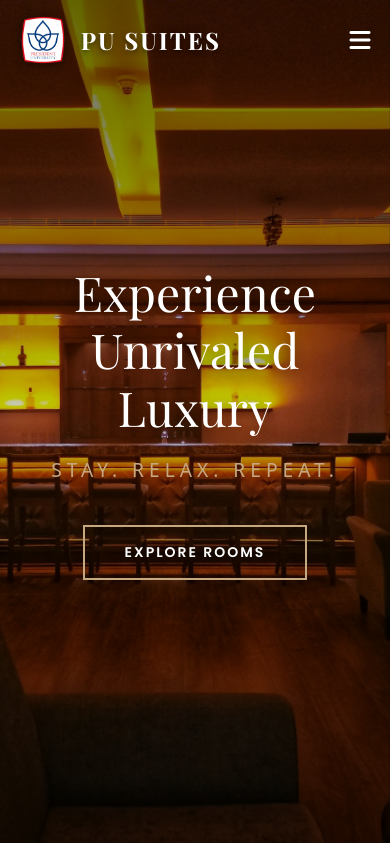
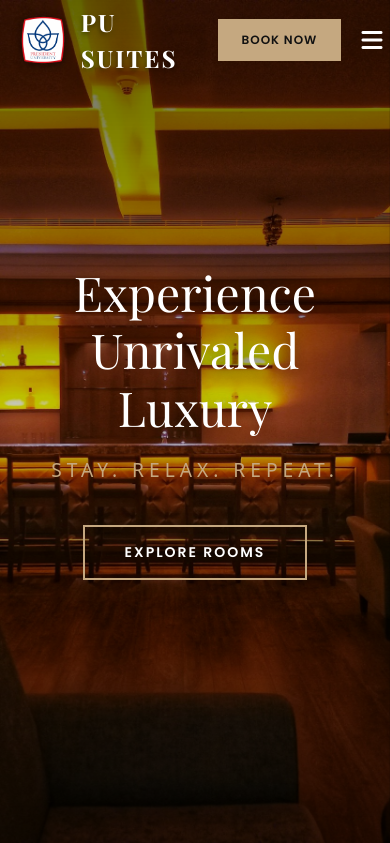
Before and after one commit to Fadhh12/pu_suites, a PHP site: page / in a window 390 px wide. Shown: the top 843 px of the page. Run offline with PHP 8.4, Linux system fonts and the light colour scheme.

Commit message:
fix: eliminate navbar overlap on tablet/small-laptop widths
.nav-links was absolutely centered on the page while the logo sat in normal
flow, so on viewports roughly 900-1100px wide (common laptop/tablet sizes)
the centered links collided with the logo -- text overlapping on top of
each other. Rebuilt .navbar-hotel as a 3-column grid (logo / nav-links /
cta) so each region gets its own track and can never overlap regardless of
viewport width.

Also adds a 'Book Now' CTA button next to the hamburger icon on both
index.php and contact.php, matching the pattern of real hotel sites, and
turns the hamburger from a bare <i> into a proper <button> with an
aria-label for accessibility.

Co-Authored-By: Claude Sonnet 5 <noreply@anthropic.com>

```diff
--- a/css/home.css
+++ b/css/home.css
@@ -76,9 +76,10 @@ h1, h2, h3, h4, h5, h6 {
     width: 100%;
     height: 80px;
     z-index: 1000;
-    display: flex;
-    justify-content: space-between;
+    display: grid;
+    grid-template-columns: auto 1fr auto;
     align-items: center;
+    gap: 20px;
     padding: 0 5%;
     background: transparent;
     transition: var(--transition-smooth);
@@ -117,9 +118,39 @@ h1, h2, h3, h4, h5, h6 {
     list-style: none;
     margin: 0;
     padding: 0;
-    position: absolute;
-    left: 50%;
-    transform: translateX(-50%);
+    justify-content: center;
+    grid-column: 2;
+}
+
+.nav-cta {
+    grid-column: 3;
+    justify-self: end;
+    display: flex;
+    align-items: center;
+    gap: 20px;
+}
+
+.btn-nav-book {
+    display: inline-flex;
+    align-items: center;
+    text-decoration: none;
+    padding: 10px 22px;
+    font-size: 12px;
+    font-weight: 600;
+    text-transform: uppercase;
+    letter-spacing: 1px;
+    color: var(--dark-bg);
+    background-color: var(--primary-color);
+    border: 2px solid var(--primary-color);
+    cursor: pointer;
+    transition: var(--transition-smooth);
+    font-family: var(--font-body);
+    white-space: nowrap;
+}
+
+.btn-nav-book:hover {
+    background-color: transparent;
+    color: var(--text-light);
 }
 
 .menu-toggle {
@@ -127,6 +158,8 @@ h1, h2, h3, h4, h5, h6 {
     color: var(--text-light);
     font-size: 24px;
     cursor: pointer;
+    background: none;
+    border: none;
 }
 
 .nav-links li {
--- a/index.php
+++ b/index.php
@@ -30,15 +30,19 @@ include 'config.php';
       <img class="bluebirdlogo" src="./image/President_University_Logo.png" alt="logo">
       <p>PU SUITES</p>
     </div>
-    <div class="menu-toggle" onclick="toggleMenu()">
-        <i class="fa-solid fa-bars"></i>
-    </div>
     <ul class="nav-links">
       <li><a href="#firstsection" onclick="toggleMenu()">Home</a></li>
+      <li><a href="#aboutsection" onclick="toggleMenu()">About</a></li>
       <li><a href="#secondsection" onclick="toggleMenu()">Rooms & Suites</a></li>
       <li><a href="#thirdsection" onclick="toggleMenu()">Facilities</a></li>
-      <li><a href="contact.php">Contact & Booking</a></li>
+      <li><a href="contact.php" onclick="toggleMenu()">Contact</a></li>
     </ul>
+    <div class="nav-cta">
+      <button class="btn-nav-book" onclick="openbookbox()">Book Now</button>
+      <button class="menu-toggle" onclick="toggleMenu()" aria-label="Toggle menu">
+        <i class="fa-solid fa-bars"></i>
+      </button>
+    </div>
   </nav>
 
   <!-- Hero Section -->
```
Also changed, not shown: contact.php (+8 -4 lines).
